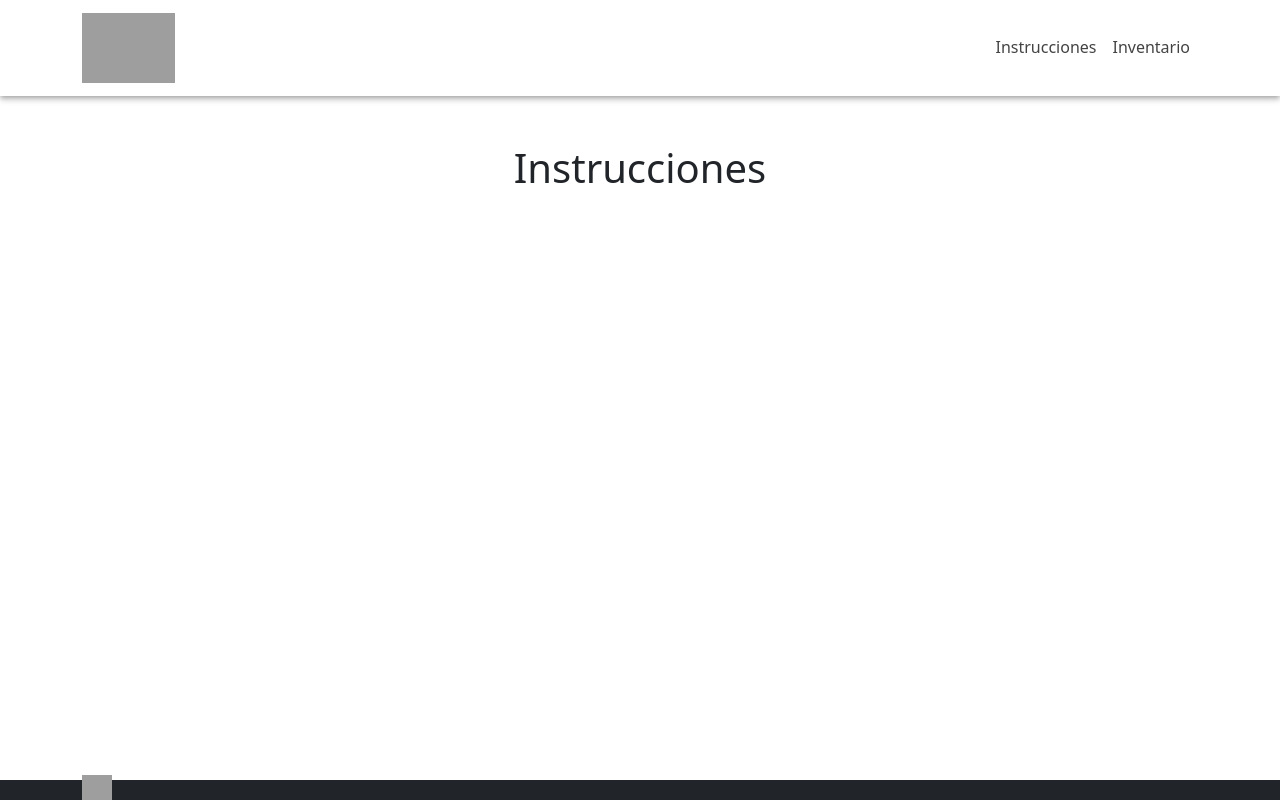
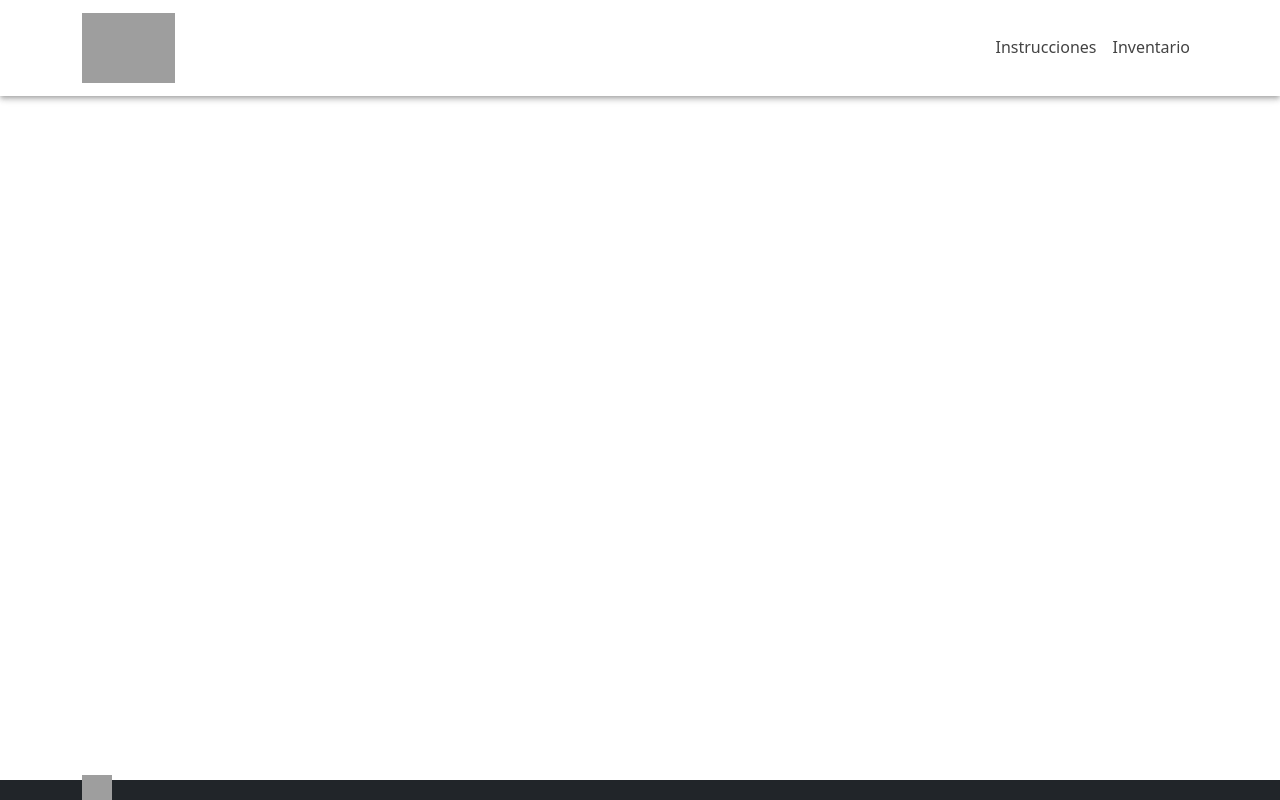
Before and after one commit to mjayalam/selina_test, a React (Create React App) app: page / in a window 1280 px wide. Built offline with nearby package versions, Linux system fonts and the light colour scheme; grey boxes are pictures that could not be loaded.

Commit message:
fixing home route

```diff
--- a/src/App.js
+++ b/src/App.js
@@ -12,7 +12,7 @@ function App() {
       <BrowserRouter>
         <Header />
         <Switch>
-          <Route exact path={`/`}>
+          <Route exact path={`/selina_test`}>
           <Instructions />
           </Route>
           <Route exact path={`/inventario`}>
--- a/src/utils/index.js
+++ b/src/utils/index.js
@@ -42,7 +42,7 @@ export const BASE_URL = "/selina_test"
 export const headerItems = {
   img: "https://www.selina.com/static/media/selina_logo_black.b62a0982.svg",
   navigation: [
-    { name: "Instrucciones ", url: "/" },
+    { name: "Instrucciones ", url: "/selina_test" },
     { name: "Inventario", url: `/inventario` },
   ]
 };
```
